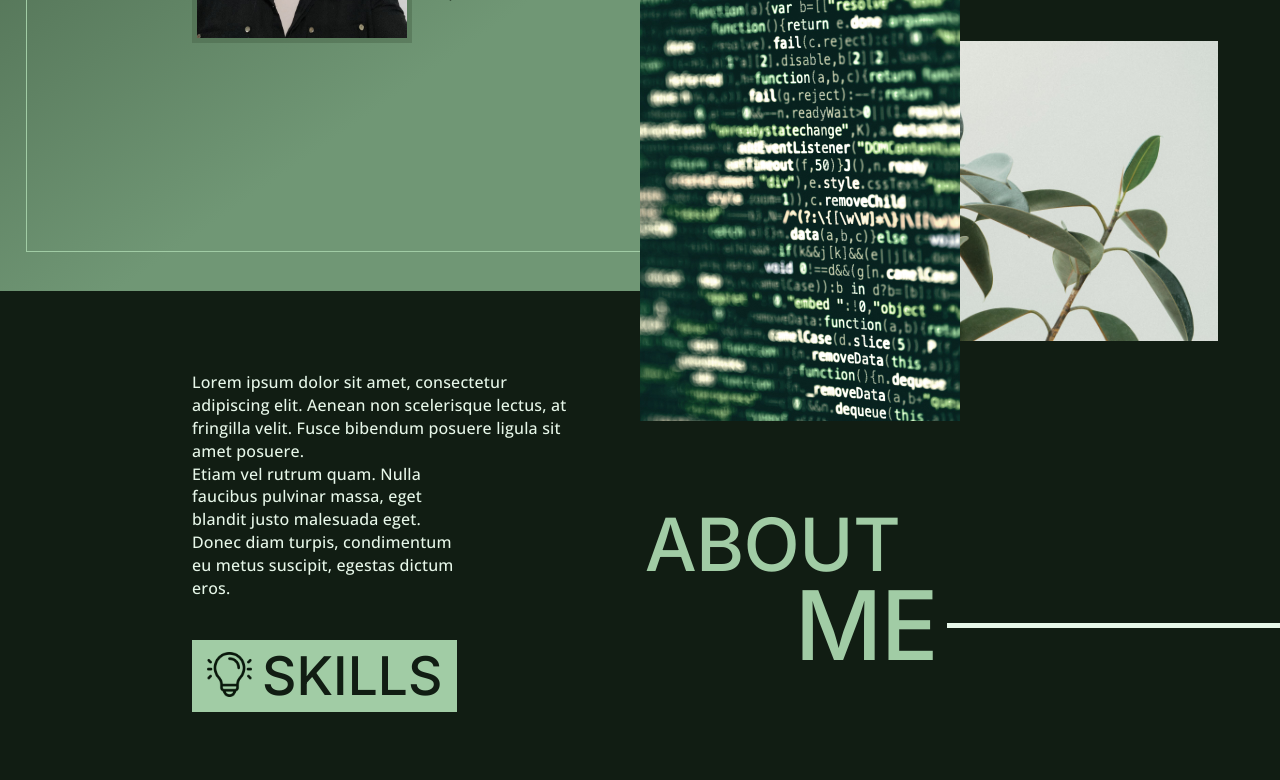
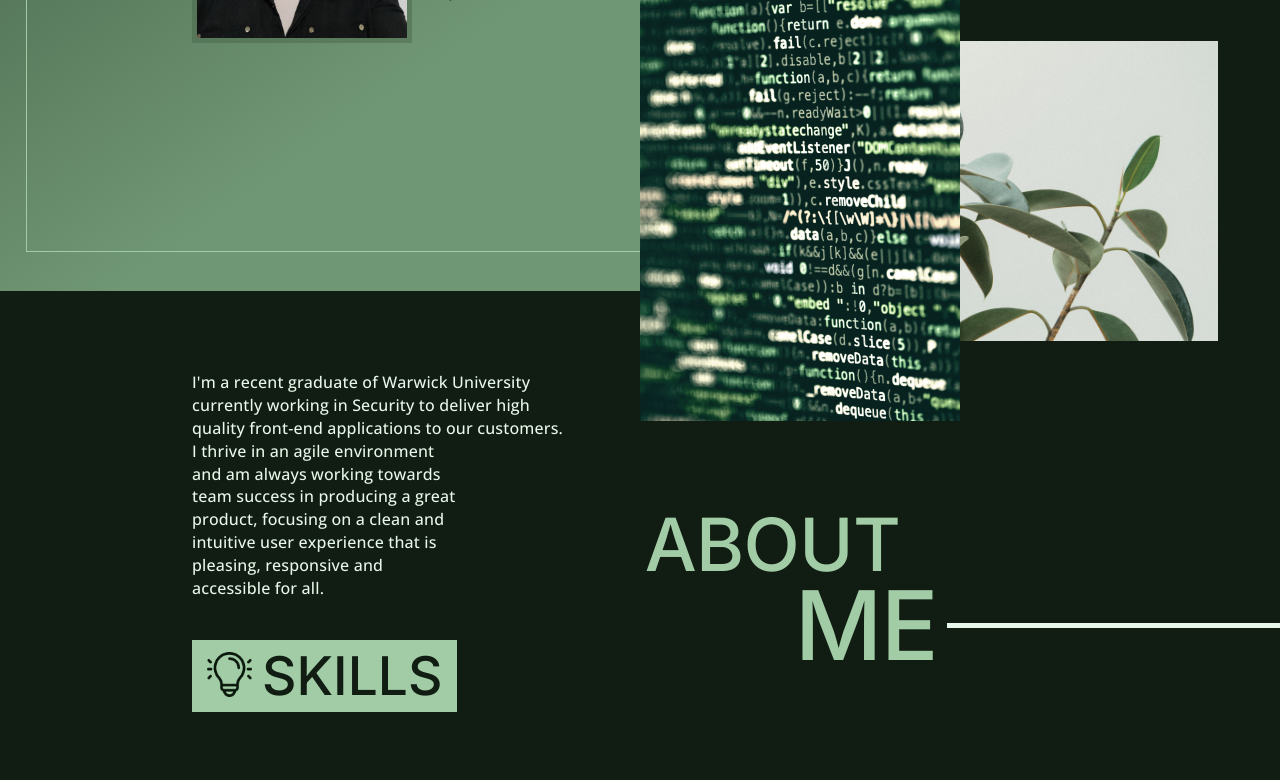
Before and after one commit to emilyfinning/emilyfinning.github.io, a React (Create React App) app: page / in a window 1280 px wide. Shown: the part 509-1289 px from the top of the page. Built offline with nearby package versions, Linux system fonts and the light colour scheme; no server answers; a web font is replaced by a local one.

Commit message:
Update about me text

```diff
--- a/src/Components/AboutContent/index.tsx
+++ b/src/Components/AboutContent/index.tsx
@@ -6,14 +6,14 @@ const AboutContent: React.FC = () => {
   return (
     <Box className="about-container">
       <Typography variant="body2" className="desc-p1">
-        Lorem ipsum dolor sit amet, consectetur adipiscing elit. Aenean non
-        scelerisque lectus, at fringilla velit. Fusce bibendum posuere ligula
-        sit amet posuere.
+        I'm a recent graduate of Warwick University currently working in
+        Security to deliver high quality front-end applications to our
+        customers.
       </Typography>
       <Typography variant="body2" className="desc-p2">
-        Etiam vel rutrum quam. Nulla faucibus pulvinar massa, eget blandit justo
-        malesuada eget. Donec diam turpis, condimentum eu metus suscipit,
-        egestas dictum eros.
+        I thrive in an agile environment and am always working towards team
+        success in producing a great product, focusing on a clean and intuitive
+        user experience that is pleasing, responsive and accessible for all.
       </Typography>
       <Box className="title-box">
         <Typography variant="h2" className="about-title">
```
